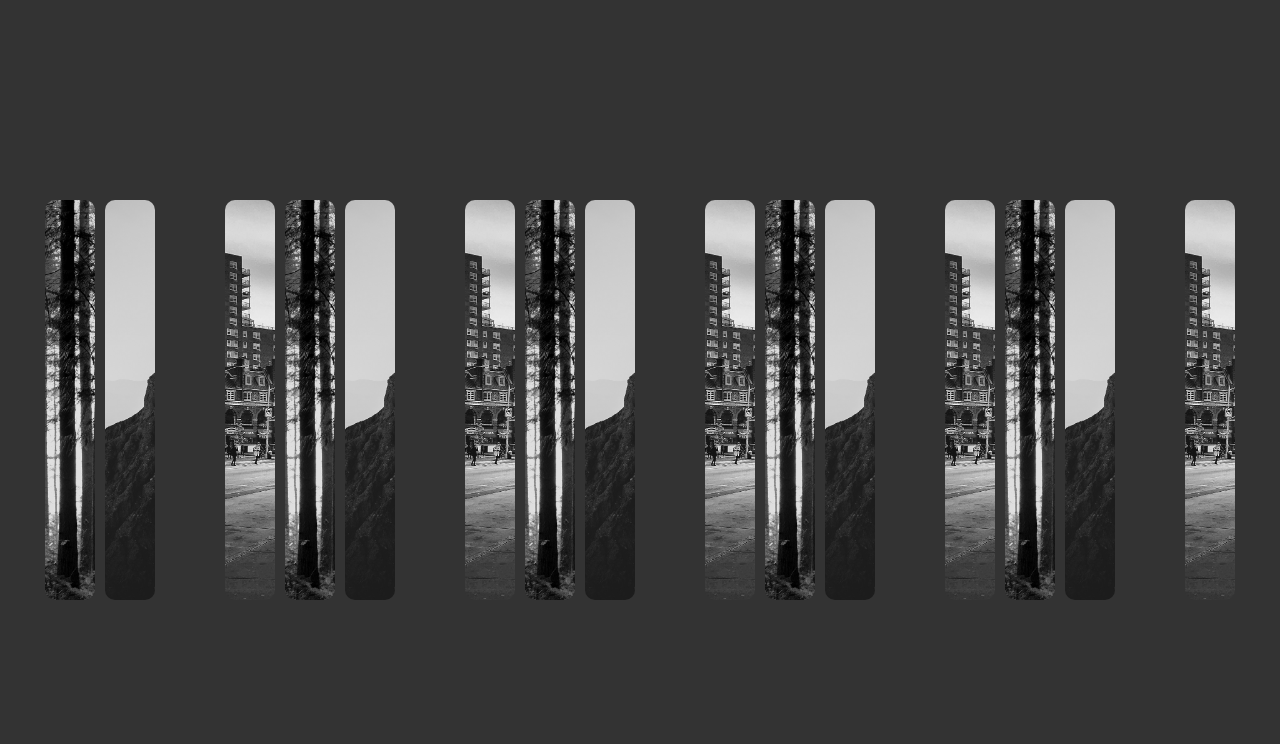
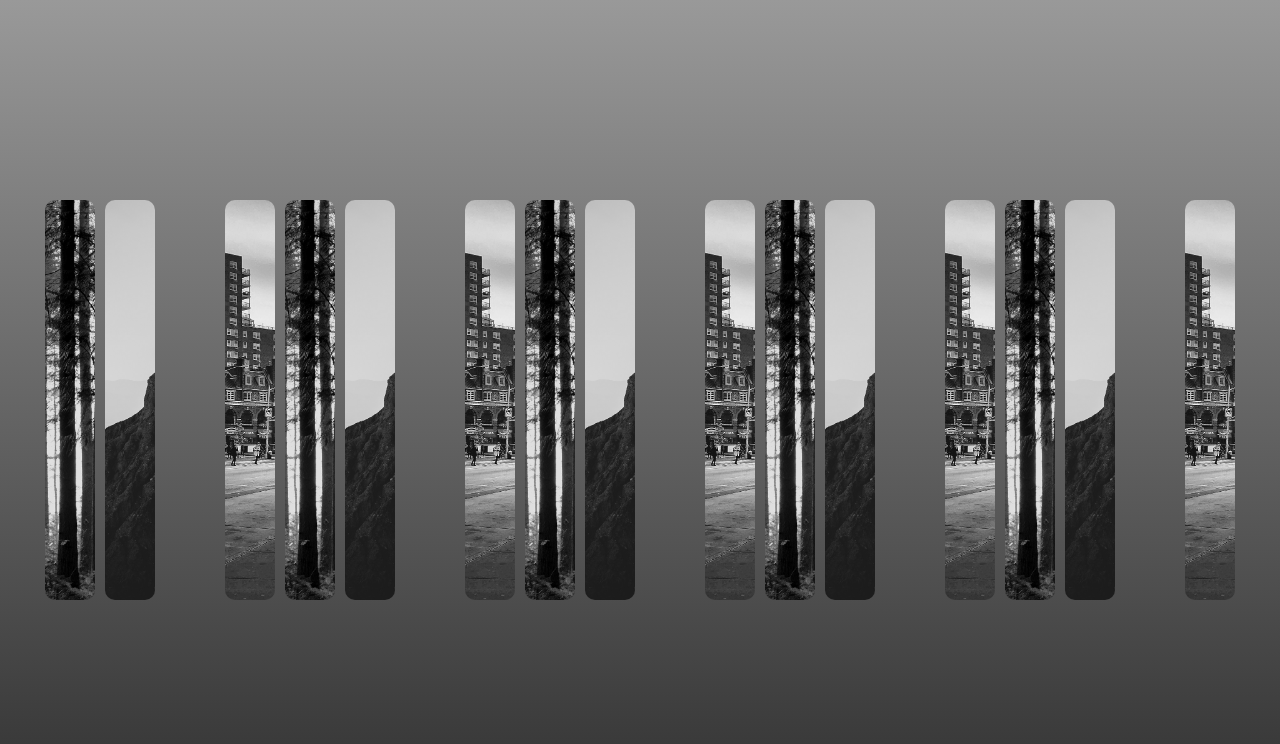
Before and after one commit to acquillac/quick-css-projects, a plain HTML site: page hover-images/index.html in a window 1280 px wide. Drawn offline with Linux system fonts and the light colour scheme.

Commit message:
background

```diff
--- a/hover-images/style.css
+++ b/hover-images/style.css
@@ -5,7 +5,7 @@
 }
 
 .container{
-  background: #333;
+  background-image: linear-gradient(#999, #333);
   height: 100vh;
   display: flex;
   justify-content: center;
```
